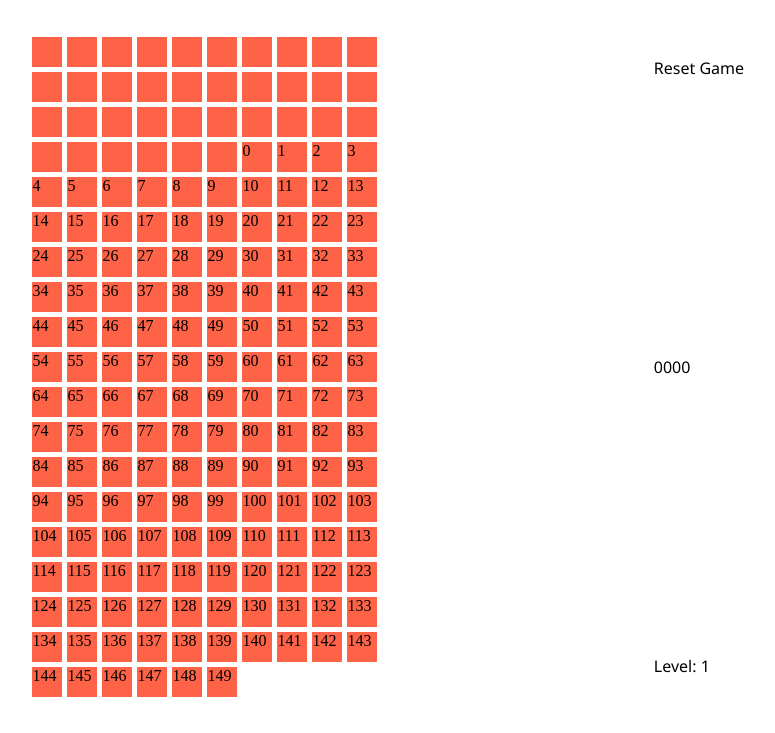
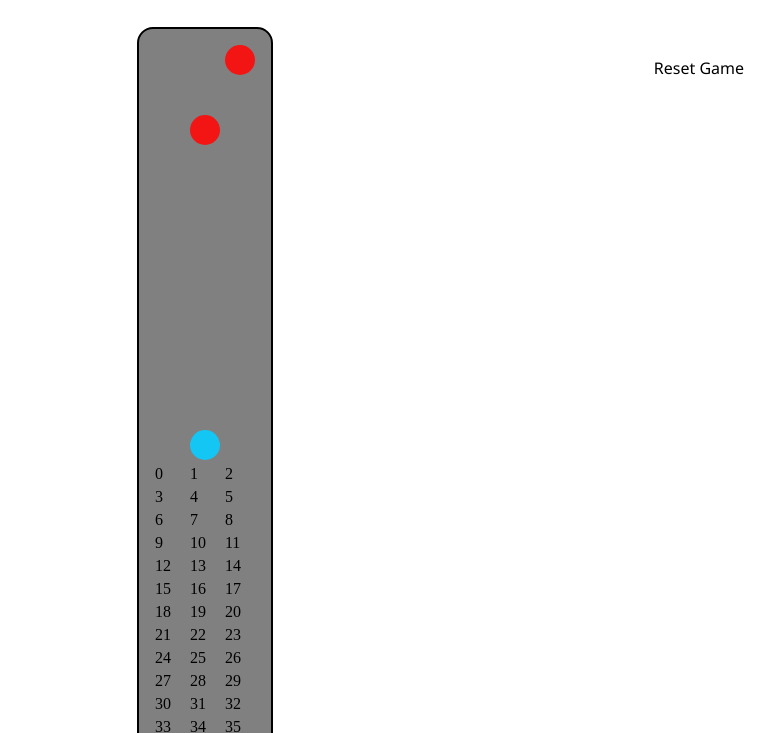
Before and after one commit to chrischen96/u1_project_avoider, a plain HTML site: page index.html in a window 1280 px wide. Shown: the part 67-800 px from the top of the page, without its empty margins (242-1017 px from the left). Drawn offline with Linux system fonts and the light colour scheme.

Commit message:
basic design

```diff
--- a/style.css
+++ b/style.css
@@ -1,25 +1,43 @@
 .container {
     display: grid;
-    grid-template-columns: 0.7fr 0.3fr;
+    grid-template-columns: 7fr 3fr;
     gap: 10px 10px;
     margin: 30px auto;
+    justify-content: center;
 }
 
 h1 {
     text-align: center;
     font-family: 'Segoe UI', Tahoma, Geneva, Verdana, sans-serif;
 }
+
 .canvas {
-    padding: 10px;
+    padding: 2vmin;
+    border: 2px solid black;
+    border-radius: 2vmin;
     margin: 0 auto;
     display: grid;
     gap: 5px;
-    grid-template-columns: repeat(10, 30px);
+    grid-template-columns: repeat(3, 30px);
+    background-color: grey;
 }
 
-.canvas > div {
+.cell {
     height: 30px;
-    background: tomato;
+    background: gray;
+}
+
+.player, .enemy {
+    width: 100%;
+    height: 100%;
+    border-radius: 15px;
+}
+
+.player {
+    background-color: #14c6f3;
+}
+.enemy {
+    background-color: #f31414;
 }
 
 .info {
```
